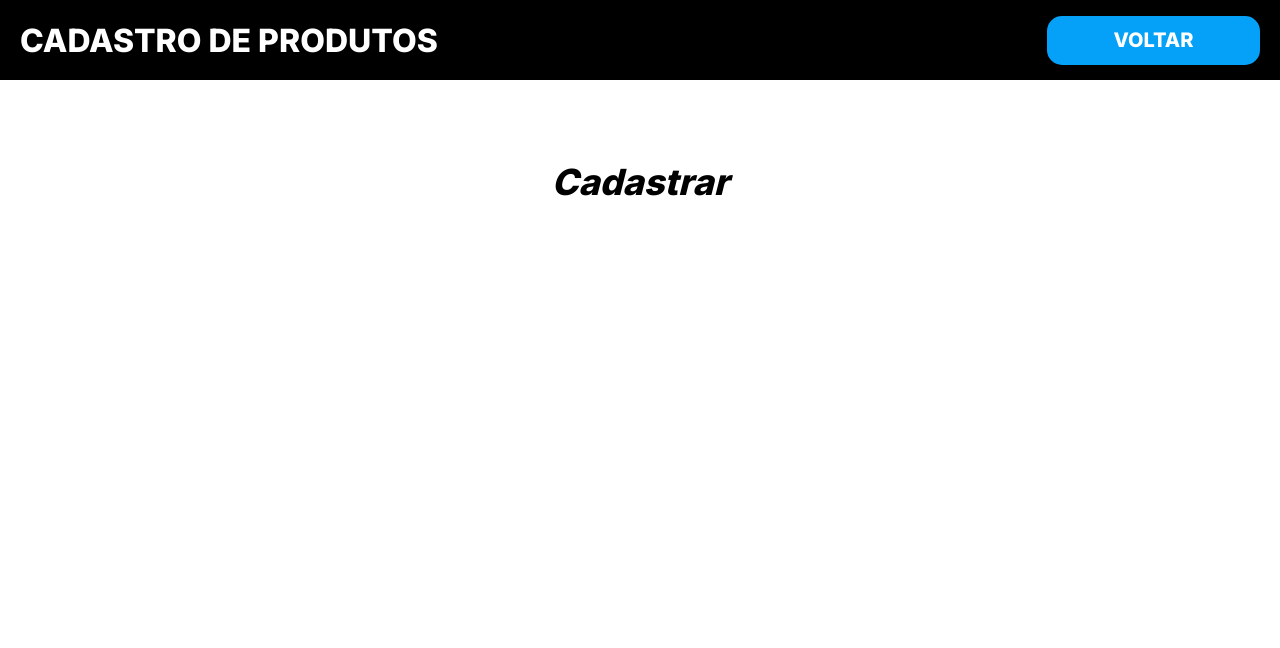
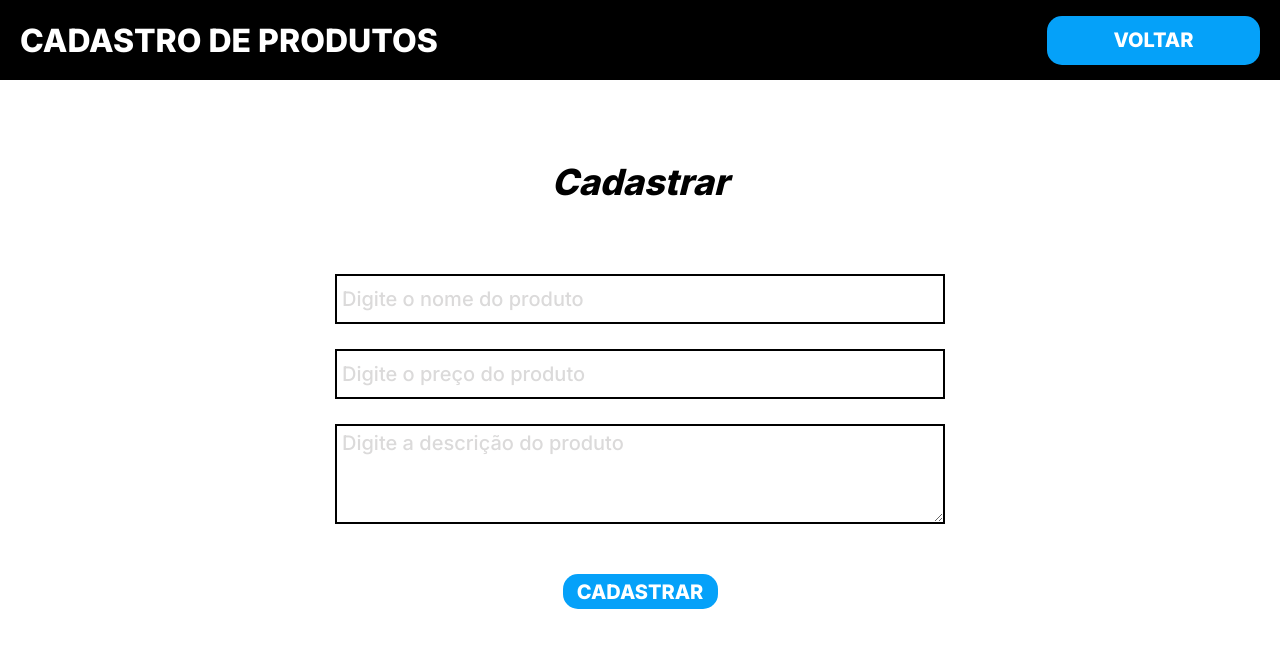
Before and after one commit to alissondevsouza/crud-product-frontend-react-jsx, a React (Vite) app: page /create in a window 1280 px wide. Shown: the top 648 px of the page. Built offline with nearby package versions, Linux system fonts and the light colour scheme.

Commit message:
Feat: finished create page style

```diff
--- /dev/null
+++ b/src/components/Forms/forms.module.css
@@ -0,0 +1,42 @@
+.formsContainer {
+    width: 65rem;
+    margin: 0 auto;
+    display: flex;
+    flex-direction: column;
+    justify-content: center;
+    align-items: center;
+    gap: 2.5rem;
+    padding: 2rem;
+}
+
+.imputName,
+.imputPrice {
+    width: 100%;
+    height: 5rem;
+    outline: none;
+    padding: 0.5rem;
+    font-size: 2rem;
+    border: 2.3px solid var(--black);
+}
+
+.imputDescription {
+    width: 100%;
+    height: 10rem;
+    outline: none;
+    padding: 0.5rem;
+    font-size: 2rem;
+    border: 2.3px solid var(--black);
+}
+
+.imputName::placeholder,
+.imputPrice::placeholder,
+.imputDescription::placeholder {
+    color: var(--gray);
+}
+
+.imputName:focus,
+.imputPrice:focus,
+.imputDescription:focus {
+    outline: none;
+    border-color: var(--blueWork);
+}
--- /dev/null
+++ b/src/components/Forms/index.jsx
@@ -0,0 +1,33 @@
+import styles from'./forms.module.css'
+
+export function Forms() {
+    return (
+        <div>
+            <form>
+                <div className={styles.formsContainer}>
+                    <input
+                        className={styles.imputName}
+                        type="text"
+                        id="name"
+                        name="name"
+                        placeholder='Digite o nome do produto'
+                    />
+                    <input
+                        className={styles.imputPrice}
+                        type="text"
+                        id="price"
+                        name="price"
+                        placeholder='Digite o preço do produto'
+                    />
+                    <textarea
+                        className={styles.imputDescription}
+                        type="text"
+                        id="description"
+                        name="description"
+                        placeholder='Digite a descrição do produto'
+                    />
+                </div>
+            </form>
+        </div>
+    );
+}
--- a/src/pages/Create-product/createProduct.module.css
+++ b/src/pages/Create-product/createProduct.module.css
@@ -10,6 +10,28 @@
     font-weight: 800;
     font-style: italic;
     line-height: normal;
-    margin-bottom: 8rem;
+    margin-bottom: 5rem;
     margin-top: 8rem;
 }
+
+.create__button {
+    width: 155PX;
+    height: 35px;
+    border-radius: 1.5rem;
+    background: var(--blueWork);
+    color: var(--white);
+    display: inline-flex;
+    justify-content: center;
+    align-items: center;
+    font-size: 2rem;
+    font-weight: 800;
+    margin-top: 30px;
+    border: none;
+}
+
+.create__button:hover {
+    background-color: var(--white);
+    color: var(--blueWork);
+    border: 0.1rem solid var(--blueWork);
+    transition: 0.3s;
+}
--- a/src/pages/Create-product/index.jsx
+++ b/src/pages/Create-product/index.jsx
@@ -1,3 +1,4 @@
+import { Forms } from '../../components/Forms';
 import { HeaderHome } from '../../components/Header-home';
 import styles from './createProduct.module.css'
 
@@ -7,6 +8,8 @@ export function CreateProduct() {
             <HeaderHome actionButton='VOLTAR' pathButton='/home' />
             <div className={styles.create__container}>
                 <span className={styles.create__title}>Cadastrar</span>
+                <Forms />
+                <button className={styles.create__button}>CADASTRAR</button>
             </div>
         </div>
     );
```
